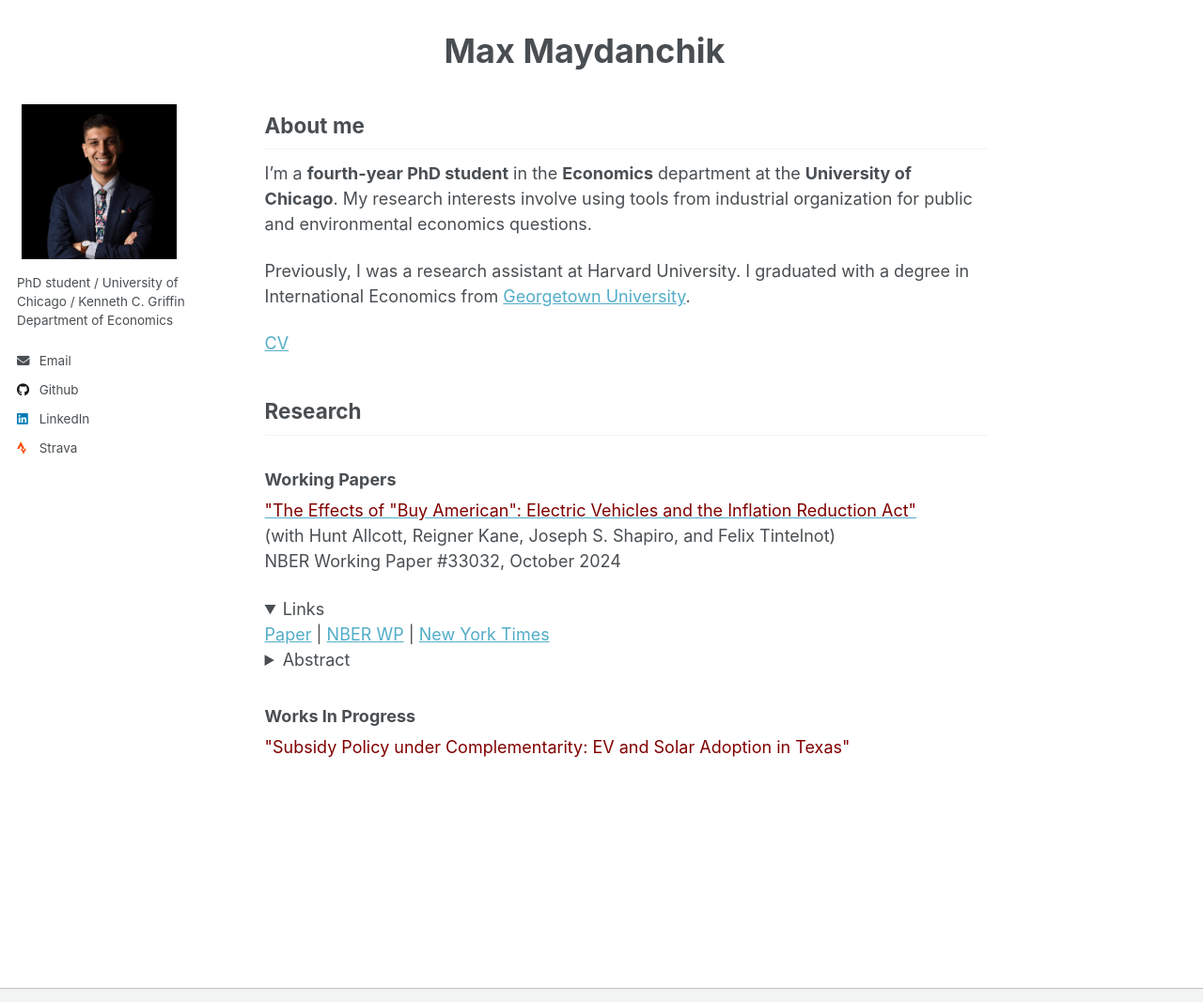
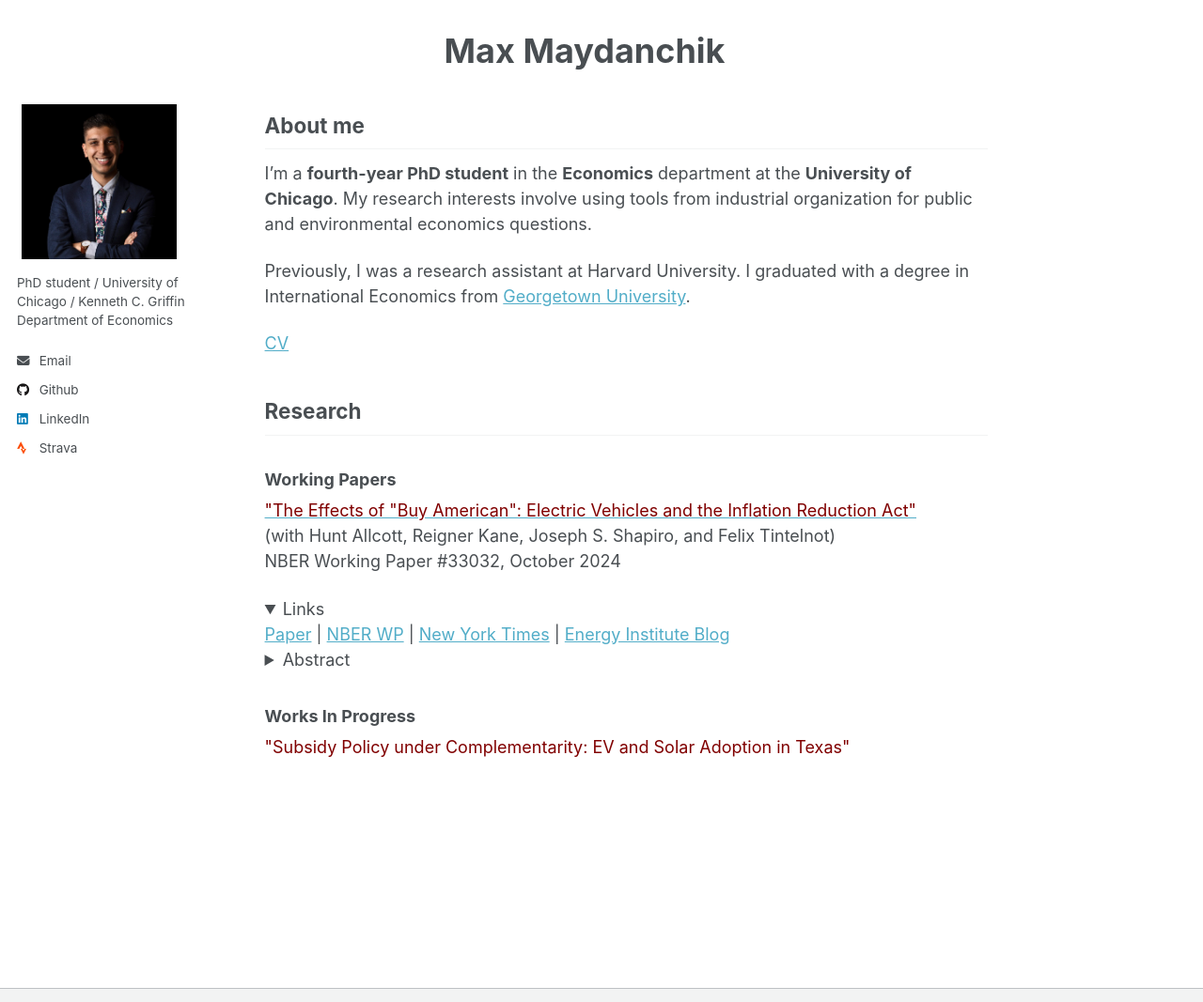
Before and after one commit to MMaydanchik/mmaydanchik.github.io, a Jekyll site: the page built from _pages/about.md, in a window 1280 px wide and 1208 px high, cut to the strip 0-1067 px from the top of the window. Shown: the whole strip at 94% size. Built offline with Jekyll 4.4.1, drawn with Linux system fonts in a browser that asks for light colours.

Commit message:
blog link

```diff
--- a/_pages/about.md
+++ b/_pages/about.md
@@ -31,7 +31,7 @@ NBER Working Paper #33032, October 2024
 
 <details open>
 <summary>Links</summary>
-<a href="/files/EVTrade.pdf">Paper</a> | <a href="https://www.nber.org/papers/w33032">NBER WP</a> | <a href="https://www.nytimes.com/2024/10/07/business/economy/electric-vehicle-tax-credits-study.html">New York Times</a>
+<a href="/files/EVTrade.pdf">Paper</a> | <a href="https://www.nber.org/papers/w33032">NBER WP</a> | <a href="https://www.nytimes.com/2024/10/07/business/economy/electric-vehicle-tax-credits-study.html">New York Times</a> | <a href="https://energyathaas.wordpress.com/2024/10/07/will-the-iras-buy-american-tilt-help-us-electric-vehicles/"> Energy Institute Blog </a>
 </details>
 
 <details closed>
```
